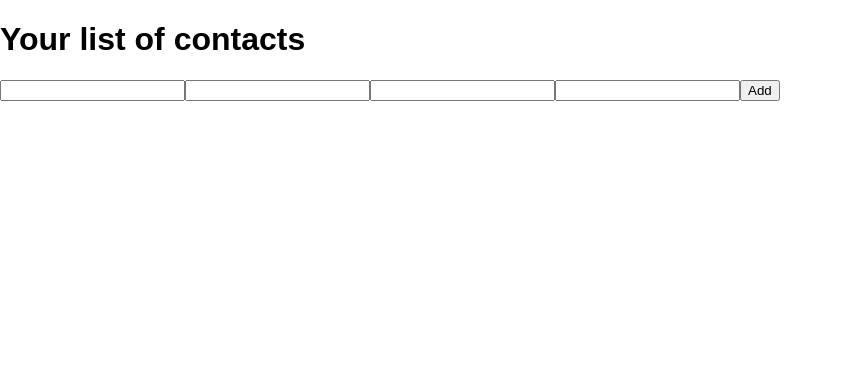
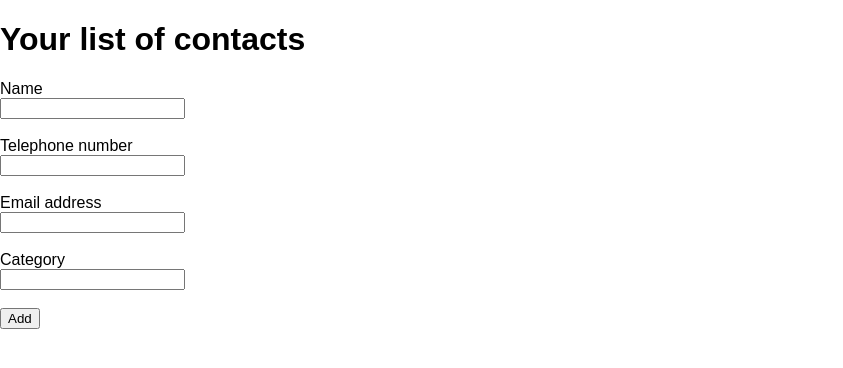
Before and after one commit to paulinachojnowska/contact-list, a React (Create React App) app: page / in a window 1280 px wide. Shown: the top 368 px of the page, without its empty margins (0-843 px from the left). Built offline with nearby package versions, Linux system fonts and the light colour scheme.

Commit message:
Adding contacts to parent (updating parent state through function passes to child by props)

```diff
--- a/src/App.js
+++ b/src/App.js
@@ -7,11 +7,25 @@ class App extends Component {
         contacts: [],
     }
 
+    addContact = (name, telephone, email, category) => {
+        this.setState(
+            ({ contacts }) => ({
+                contacts: contacts.concat({
+                    id: contacts.length === 0 ? 1 : Math.max(...contacts.map(contact => contact.id)) + 1,
+                    name: name,
+                    telephone: telephone,
+                    email: email,
+                    category: category
+                })
+            })
+        )
+    }
+
   render() {
     return (
         <div>
             <h1>Your list of contacts</h1>
-            <ContactForm/>
+            <ContactForm addContact={this.addContact}/>
         </div>
 
     );
--- a/src/ContactForm.js
+++ b/src/ContactForm.js
@@ -33,26 +33,38 @@ class ContactForm extends Component {
     render() {
         return (
             <form onSubmit={this.handleSubmit}>
+                Name
+                <br/>
                 <input
                     name='name'
                     value={this.state.name}
                     onChange={this.handleChange}
                 />
+                <br/><br/>
+                Telephone number
+                <br/>
                 <input
                     name='telephone'
                     value={this.state.telephone}
                     onChange={this.handleChange}
                 />
+                <br/><br/>
+                Email address
+                <br/>
                 <input
                     name='email'
                     value={this.state.email}
                     onChange={this.handleChange}
                 />
+                <br/><br/>
+                Category
+                <br/>
                 <input
                     name='category'
                     value={this.state.category}
                     onChange={this.handleChange}
                 />
+                <br/><br/>
                 <button>Add</button>
             </form>
         )
```
Also changed, not shown: src/ContactList.js (added).
